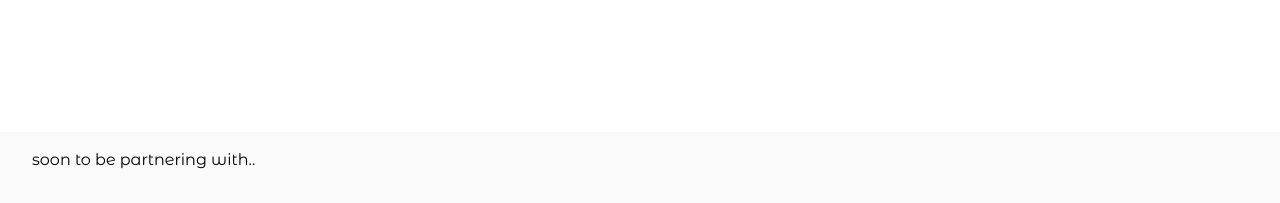
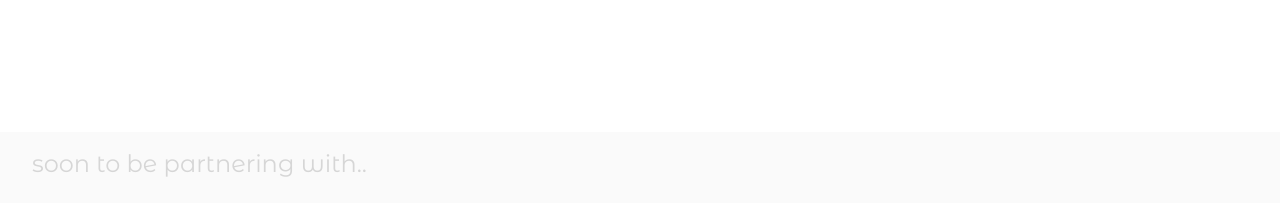
Before and after one commit to iammurali/daily-landingpage, a Next.js app: page / in a window 1280 px wide. Shown: the part 920-1123 px from the top of the page. Built offline with nearby package versions, Linux system fonts and the light colour scheme.

Commit message:
add soon

```diff
--- a/app/components/NewsTicker.js
+++ b/app/components/NewsTicker.js
@@ -24,7 +24,7 @@ const NewsTicker = ({ companies }) => {
         <section className="pt-16">
             <div className="bg-[#FAFAFA]">
 
-            <div className="pl-8 pt-4 text-">soon to be partnering with..</div>
+            <div className="pl-8 pt-4 text-2xl text-[#D6D6D6]">soon to be partnering with..</div>
             <ul className="whitespace-nowrap inline-block overflow-x-hidden w-screen py-8  ">
                 {companies.map((company, i) => <motion.li
                     variants={marqueeVariants}
```
